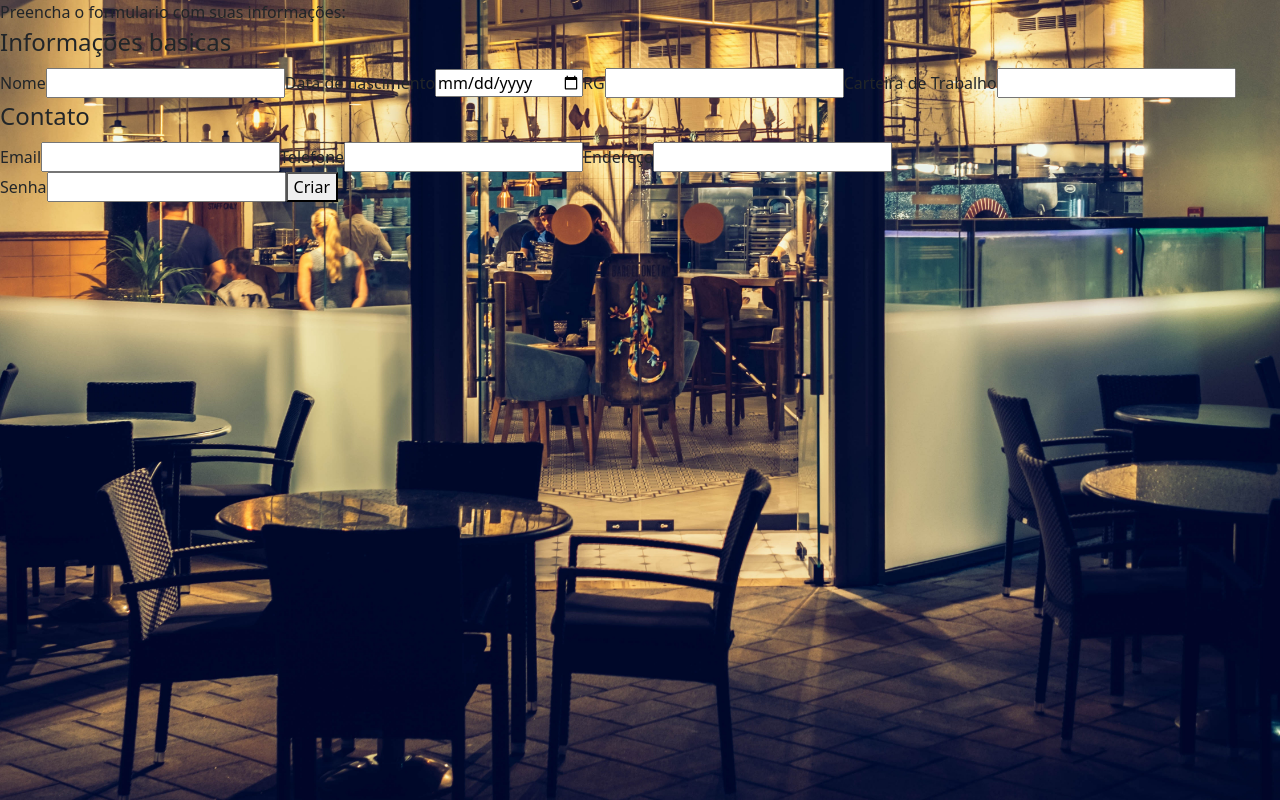
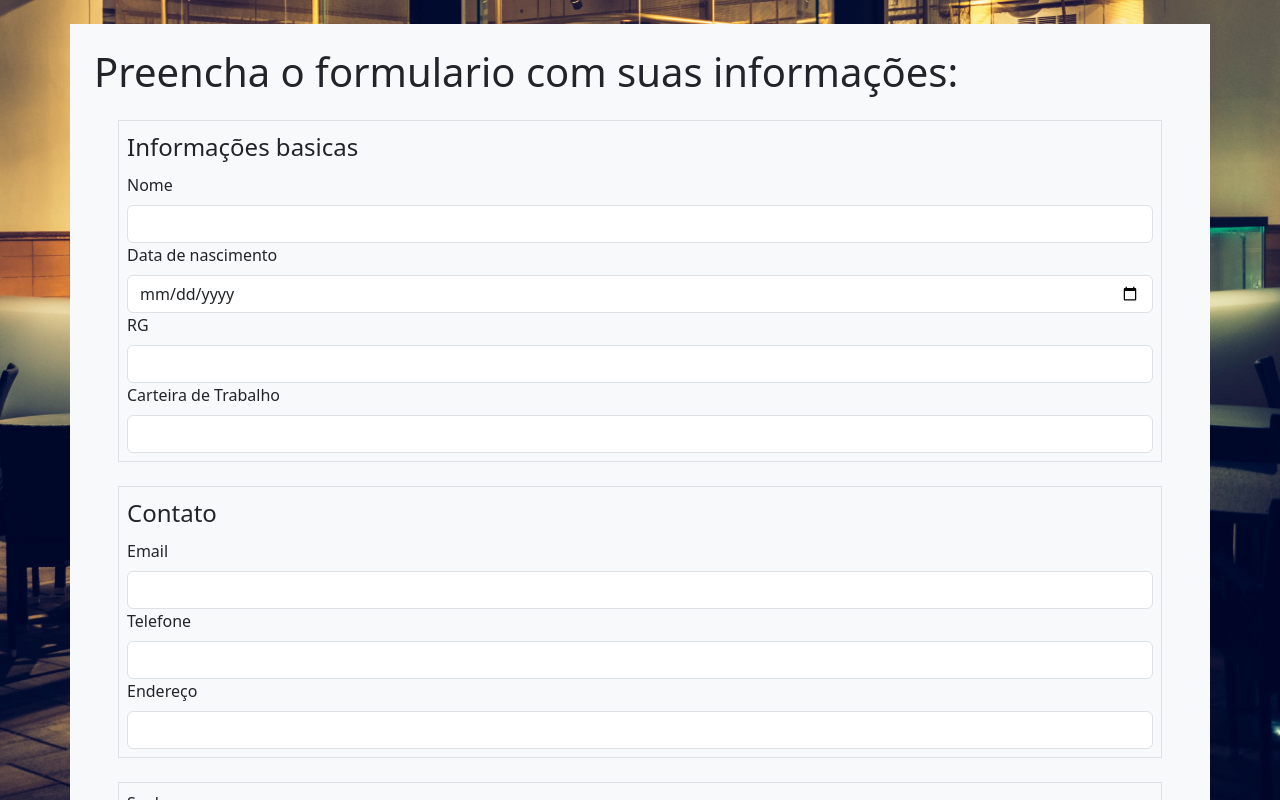
Before and after one commit to DiegoHCR-code/TrabalhoFinalBD2, a React (Create React App) app: page /criarconta in a window 1280 px wide. Shown: the top 800 px of the page. Built offline with nearby package versions, Linux system fonts and the light colour scheme; no server answers.

Commit message:
arrumando criar conta

```diff
--- a/src/componentes/CriarConta.jsx
+++ b/src/componentes/CriarConta.jsx
@@ -26,7 +26,6 @@ function CriarConta() {
         });
         const userID = data.user.id;
         if (data) {
-
             const { error } = await controleBD
                 .from('curriculo')
                 .insert([
@@ -71,44 +70,46 @@ function CriarConta() {
     }
 
     return (
-        <div>
-            <p>Preencha o formulario com suas informações: </p>
+        <div className="container-xl bg-light my-4 mx-auto p-4">
+            <h1>Preencha o formulario com suas informações: </h1>
             <form onSubmit={(e) => { e.preventDefault(); ProcessarInfo(e.target); }}>
-                <fieldset>
+                <fieldset className="p-2 border m-4">
                     <legend>Informações basicas</legend>
 
-                    <label htmlFor="inscr-nome">Nome</label>
-                    <input required type="text" name="inscr-nome" id="inscr-nome" />
+                    <label className="form-label" htmlFor="inscr-nome">Nome</label>
+                    <input className="form-control" required type="text" name="inscr-nome" id="inscr-nome" />
 
-                    <label htmlFor="inscr-datanasc">Data de nascimento</label>
-                    <input required type="date" name="inscr-datanasc" id="inscr-datanasc" />
+                    <label className="form-label" htmlFor="inscr-datanasc">Data de nascimento</label>
+                    <input className="form-control" required type="date" name="inscr-datanasc" id="inscr-datanasc" />
 
-                    <label htmlFor="inscr-rg">RG</label>
-                    <input required type="text" name="inscr-rg" id="inscr-rg" />
+                    <label className="form-label" htmlFor="inscr-rg">RG</label>
+                    <input className="form-control" required type="text" name="inscr-rg" max={14} min={14} id="inscr-rg" />
 
-                    <label htmlFor="inscr-carteira">Carteira de Trabalho</label>
-                    <input required type="text" name="inscr-carteira" id="inscr-carteira" />
+                    <label className="form-label" htmlFor="inscr-carteira">Carteira de Trabalho</label>
+                    <input className="form-control" required type="text" maxLength={12} name="inscr-carteira" id="inscr-carteira" />
 
                 </fieldset>
 
-                <fieldset>
+                <fieldset className="p-2 border m-4">
                     <legend>Contato</legend>
 
-                    <label htmlFor="inscr-email">Email</label>
-                    <input required type="email" name="inscr-email" id="inscr-email" />
+                    <label className="form-label" htmlFor="inscr-email">Email</label>
+                    <input className="form-control" required type="email" name="inscr-email" id="inscr-email" />
 
-                    <label htmlFor="inscr-tel">Telefone</label>
-                    <input required minLength={8} type="text" name="inscr-tel" id="inscr-tel" />
+                    <label className="form-label" htmlFor="inscr-tel">Telefone</label>
+                    <input className="form-control" required minLength={8} type="text" name="inscr-tel" id="inscr-tel" />
 
-                    <label htmlFor="inscr-end">Endereço</label>
-                    <input required type="text" name="inscr-end" id="inscr-end" />
+                    <label className="form-label" htmlFor="inscr-end">Endereço</label>
+                    <input className="form-control" required type="text" name="inscr-end" id="inscr-end" />
 
                 </fieldset>
 
-                <label htmlFor="inscr-senha">Senha</label>
-                <input required minLength={6} type="password" name="inscr-senha" id="inscr-senha" />
+                <div className="p-2 border m-4">
+                    <label className="form-label" htmlFor="inscr-senha">Senha</label>
+                    <input className="form-control" required minLength={6} type="password" name="inscr-senha" id="inscr-senha" />
+                </div>
 
-                <button type='submit'>Criar</button>
+                <button className="btn btn-success" type='submit'>Criar</button>
             </form>
         </div>
     );
```
